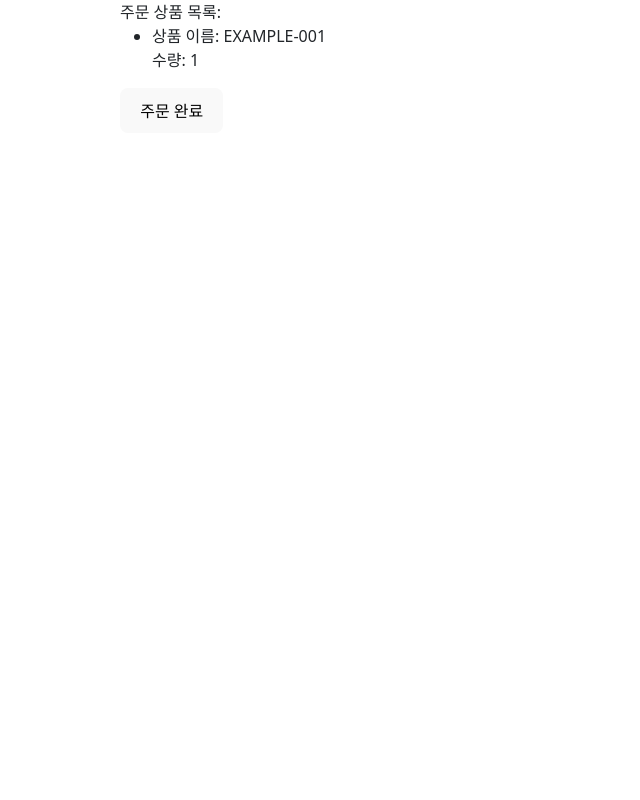
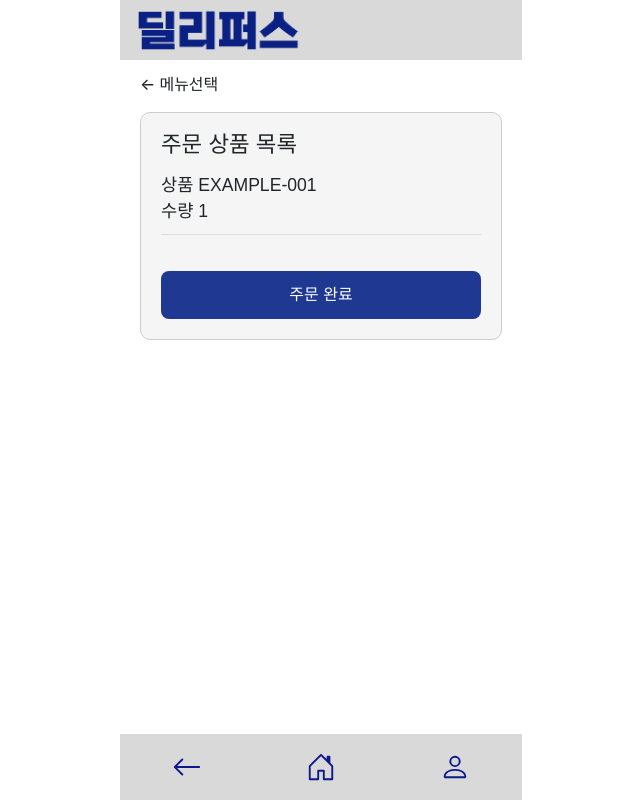
Before and after one commit to GCU-Project-Space/Front, a React (Vite) app: page /order in a window 1280 px wide. Shown: the whole page, without its empty margins (319-959 px from the left). Built offline with nearby package versions, Linux system fonts and the light colour scheme.

Commit message:
feat : 결제화면 연결, 결제화면 UI수정

```diff
--- a/package.json
+++ b/package.json
@@ -18,8 +18,8 @@
     "react-bootstrap": "^2.10.9",
     "react-bootstrap-icons": "^1.11.5",
     "react-dom": "^19.1.0",
+    "react-icons": "^5.5.0",
     "react-router-dom": "^7.6.0",
-    "react-icons": "^5.5.0",
     "styled-components": "^6.1.18",
     "uuid": "^11.1.0"
   },
--- a/src/App.jsx
+++ b/src/App.jsx
@@ -11,9 +11,9 @@ import Login from './pages/Login';
 import Register from './pages/Register';
 import RecruitmentList from './pages/RecruitmentList';
 import DeliveryLocation from './pages/DeliveryLocation';
-import FailPage from "./pages/toss/FailPage.jsx";
-import SuccessPage from "./pages/toss/SuccessPage.jsx";
-import OrderPage from "./pages/order/OrderPage.jsx";
+import FailPage from "./components/toss/FailPage.jsx";
+import SuccessPage from "./components/toss/SuccessPage.jsx";
+import OrderPage from "./pages/OrderPage.jsx";
 
 
 function App() {
--- a/src/components/OrderComponent.jsx
+++ b/src/components/OrderComponent.jsx
@@ -1,13 +1,10 @@
 import React, { useState, useEffect } from 'react';
-import { v4 as uuidv4 } from 'uuid'; // 설치 필요: npm install uuid
+import { v4 as uuidv4 } from 'uuid';
+import styled from 'styled-components';
 
-
-const OrderComponent = ({
-  initialOrderData,
-  onOrderComplete,
-}) => {
+const OrderComponent = ({ initialOrderData, onOrderComplete }) => {
   const defaultOrderData = {
-    items: [{productId: 'EXAMPLE-001', count: 1}],
+    items: [{ productId: 'EXAMPLE-001', count: 1 }],
   };
 
   const [orderData, setOrderData] = useState(
@@ -31,7 +28,7 @@ const OrderComponent = ({
     e.preventDefault();
 
     try {
-      const uniqueOrderId = `ORDER-${uuidv4()}`; // 매번 유일한 ID
+      const uniqueOrderId = `ORDER-${uuidv4()}`;
 
       const mockResponse = {
         orderId: uniqueOrderId,
@@ -47,27 +44,76 @@ const OrderComponent = ({
   };
 
   return (
-    <div className='order-container'>
-      <form onSubmit={handleSubmit}>
-        <div>
-          <label>주문 상품 목록:</label>
-          <ul>
+    <Container>
+      <Form onSubmit={handleSubmit}>
+        <Section>
+          <Label>주문 상품 목록</Label>
+          <ItemList>
             {orderData.items?.length > 0 ? (
               orderData.items.map((item, index) => (
-                <li key={index}>
-                  <div>상품 이름: {item.productId}</div>
-                  <div>수량: {item.count}</div>
-                </li>
+                <Item key={index}>
+                  <ItemText>상품   {item.productId}</ItemText>
+                  <ItemText>수량   {item.count}</ItemText>
+                </Item>
               ))
             ) : (
-              <p>선택된 상품이 없습니다.</p>
+              <ItemText>선택된 상품이 없습니다.</ItemText>
             )}
-          </ul>
-        </div>
-        <button type='submit'>주문 완료</button>
-      </form>
-    </div>
+          </ItemList>
+        </Section>
+        <SubmitButton type="submit">주문 완료</SubmitButton>
+      </Form>
+    </Container>
   );
 };
 
 export default OrderComponent;
+
+const Container = styled.div`
+  border: 1.5px solid #ccc;
+  border-radius: 10px;
+  background: #f5f5f5;
+  padding: 15px 20px 20px 20px;
+  margin-bottom: 20px;
+`;
+
+const Form = styled.form`
+  display: flex;
+  flex-direction: column;
+  gap: 20px;
+`;
+
+const Section = styled.div``;
+
+const Label = styled.label`
+  font-size: 1.4rem;
+  font-weight: bold;
+  margin-bottom: 10px;
+  display: block;
+`;
+
+const ItemList = styled.ul`
+  list-style: none;
+  padding-left: 0;
+`;
+
+const Item = styled.li`
+  margin-bottom: 10px;
+  border-bottom: 1px solid #ddd;
+  padding-bottom: 10px;
+`;
+
+const ItemText = styled.div`
+  font-size: 1.1rem;
+`;
+
+const SubmitButton = styled.button`
+  background-color: #1f3993;
+  color: white;
+  font-size: 1rem;
+  font-weight: bold;
+  padding: 12px;
+  border: none;
+  border-radius: 8px;
+  cursor: pointer;
+`;
--- a/src/components/TossCheckOutComponent.jsx
+++ b/src/components/TossCheckOutComponent.jsx
@@ -1,13 +1,12 @@
 import { loadTossPayments } from '@tosspayments/tosspayments-sdk';
 import { useEffect, useState } from 'react';
-import { v4 as uuidv4 } from 'uuid'; // 설치 필요: npm install uuid
+import { v4 as uuidv4 } from 'uuid';
+import styled from 'styled-components';
 
 export function CheckOutComponent({ orderData }) {
-  console.log('CheckOutComponent에서 받은 orderData:', orderData);
-
   const [amount, setAmount] = useState({
     currency: 'KRW',
-    value: parseInt(orderData?.data?.amount, 10) || 10000, // 문자열을 숫자로 변환
+    value: parseInt(orderData?.data?.amount, 10) || 10000,
   });
 
   const [ready, setReady] = useState(false);
@@ -30,9 +29,7 @@ export function CheckOutComponent({ orderData }) {
 
   useEffect(() => {
     async function renderPaymentWidgets() {
-      if (!widgets || !orderData) {
-        return;
-      }
+      if (!widgets || !orderData) return;
 
       await widgets.setAmount(amount);
       await Promise.all([
@@ -68,28 +65,63 @@ export function CheckOutComponent({ orderData }) {
         customerName: orderData?.data?.customerName || '김토스',
         customerMobilePhone: orderData?.data?.customerMobilePhone || '01012341234',
       });
-
-      console.log(orderData);
     } catch (error) {
       console.error(error);
     }
   };
 
   return (
-      <div className="wrapper">
-        <div className="box_section">
-          {/* 결제 UI */}
+    <Wrapper>
       <div id="payment-method" />
-          {/* 이용약관 UI */}
       <div id="agreement" />
-
-          <button className="button" disabled={!ready} onClick={handlePayment}>
+      <PayButton disabled={!ready} onClick={handlePayment}>
         결제하기
-          </button>
-        </div>
-      </div>
+      </PayButton>
+      <TossStyleFix />
+    </Wrapper>
   );
 }
 
-export default class TossCheckOut {
+// 스타일 컴포넌트
+const Wrapper = styled.div`
+  width: 100%;
+  padding: 0;
+  margin: 0;
+  box-sizing: border-box;
+  background-color: transparent;
+  border: none;
+`;
+
+const PayButton = styled.button`
+  background-color: #1f3993;
+  color: white;
+  padding: 12px 16px;
+  font-size: 1rem;
+  font-weight: bold;
+  border: none;
+  border-radius: 8px;
+  cursor: pointer;
+  width: 100%;
+  margin-top: 20px;
+`;
+
+const TossStyleFix = () => (
+  <style>
+    {`
+      #payment-method .method {
+        flex: 1 1 30% !important;
+        min-width: 140px !important;
+        max-width: 200px !important;
+        margin: 10px !important;
+        padding: 14px 10px !important;
+        box-sizing: border-box !important;
       }
+
+      @media (max-width: 480px) {
+        #payment-method .method {
+          flex: 1 1 45% !important;
+        }
+      }
+    `}
+  </style>
+);
--- a/src/pages/toss/FailPage.jsx
+++ b/src/components/toss/FailPage.jsx
@@ -1,5 +1,5 @@
 import { useSearchParams } from 'react-router-dom';
-import FixedLayout from "../../components/FixedLayout.jsx";
+import FixedLayout from "../FixedLayout.jsx";
 
 export default function FailPage() {
     const [searchParams] = useSearchParams();
--- /dev/null
+++ b/src/components/toss/SuccessPage.jsx
@@ -0,0 +1,63 @@
+import { useEffect } from 'react';
+import { useNavigate, useSearchParams } from 'react-router-dom';
+import './css/SuccessPage.css';
+import FixedLayout from "../FixedLayout.jsx";
+
+export default function SuccessPage() {
+  const navigate = useNavigate();
+  const [searchParams] = useSearchParams();
+
+  useEffect(() => {
+    // 쿼리 파라미터 값이 결제 요청할 때 보낸 데이터와 동일한지 반드시 확인하세요.
+    // 클라이언트에서 결제 금액을 조작하는 행위를 방지할 수 있습니다.
+    const requestData = {
+      orderId: searchParams.get('orderId'),
+      amount: searchParams.get('amount'),
+      paymentKey: searchParams.get('paymentKey'),
+    };
+
+    console.log(requestData);
+
+    async function confirm() {
+      const response = await fetch(
+        'http://34.127.7.212:8101/v1/payments/confirm',
+        {
+          method: 'POST',
+          headers: {
+            'Content-Type': 'application/json',
+          },
+          body: JSON.stringify(requestData),
+        }
+      );
+
+      const json = await response.json();
+      console.log('결과임' + json);
+      if (!response.ok) {
+        // 결제 실패 비즈니스 로직을 구현하세요.
+        navigate(`/fail?message=${json.message}&code=${json.code}`);
+        return;
+      }
+
+      // 결제 성공 비즈니스 로직을 구현하세요.
+    }
+
+    confirm();
+  }, []);
+
+  return (
+      <FixedLayout>
+        <div className='result wrapper'>
+          <div className='box_section'>
+            <h2>결제 성공</h2>
+            <p>
+              주문번호: <span>{searchParams.get('orderId')}</span>
+            </p>
+            <p>
+              결제 금액:{' '}
+              <span>{Number(searchParams.get('amount')).toLocaleString()}원</span>
+            </p>
+          </div>
+        </div>
+      </FixedLayout>
+  );
+}
--- a/src/pages/MenuOptionSelect.jsx
+++ b/src/pages/MenuOptionSelect.jsx
@@ -12,6 +12,21 @@ const MenuOptionSelect = () => {
   const navigate = useNavigate();
   const location = useLocation();
   const menuName = location.state?.menuName || "메뉴 이름 없음";
+
+  // 예시용 하드코딩된 주문 데이터 (실제론 선택한 옵션 반영해야 함)
+  const orderData = {
+    menuName: menuName,
+    basePrice: 5000,
+    options: [
+      { name: "뿌링뿌링소스 추가", price: 2500, selected: true },
+      { name: "치킨무", price: 1000, selected: false }
+    ],
+    directCheckout: false  // order페이지 연결
+  };
+
+  const handleCartClick = () => {
+    navigate("/order", { state: { orderData } });
+  };
 
   return (
     <AppWrapper>
@@ -49,7 +64,7 @@ const MenuOptionSelect = () => {
 
         <BottomWrapper>
           <AddButton>5,000원 담기</AddButton>
-          <CartIcon />
+          <CartIcon onClick={handleCartClick} style={{ cursor: "pointer" }} />
         </BottomWrapper>
 
         <BottomNav />
--- /dev/null
+++ b/src/pages/OrderPage.jsx
@@ -0,0 +1,73 @@
+import React, { useState, useEffect } from 'react';
+import { useLocation, useNavigate } from 'react-router-dom';
+import OrderComponent from '../components/OrderComponent.jsx';
+import { CheckOutComponent } from '../components/TossCheckOutComponent.jsx';
+import FixedLayout from "../components/FixedLayout.jsx";
+import Header from "../components/Header.jsx";
+import BottomNav from "../components/BottomNav.jsx";
+import styled from 'styled-components';
+
+const OrderPage = () => {
+  const location = useLocation();
+  const navigate = useNavigate();
+
+  // fallback 데이터: state 없이 진입 시 테스트용
+  const fallbackData = {
+    menuName: "테스트 메뉴",
+    basePrice: 5000,
+    options: [],
+    directCheckout: false,
+  };
+
+  const initialOrderData = location.state?.orderData || fallbackData;
+  const [orderCompleteData, setOrderCompleteData] = useState(null);
+
+  useEffect(() => {
+    if (initialOrderData && initialOrderData.directCheckout) {
+      console.log('바로 결제 데이터:', initialOrderData);
+      setOrderCompleteData(initialOrderData);
+    }
+  }, [initialOrderData]);
+
+  const handleOrderComplete = (orderData) => {
+    setOrderCompleteData(orderData);
+    console.log('주문 완료 데이터:', orderData);
+  };
+
+  return (
+    <FixedLayout>
+      <Header title="주문하기" />
+      <BackButton onClick={() => navigate(-1)}>← 메뉴선택</BackButton>
+
+      <MainContent>
+        {!orderCompleteData ? (
+          <OrderComponent
+            initialOrderData={{ ...initialOrderData }}
+            onOrderComplete={handleOrderComplete}
+          />
+        ) : (
+          <CheckOutComponent orderData={orderCompleteData} />
+        )}
+      </MainContent>
+
+      <BottomNav />
+    </FixedLayout>
+  );
+};
+
+export default OrderPage;
+
+const MainContent = styled.main`
+  flex: 1;
+  padding: 0 20px;
+  overflow-y: auto;
+  font-family: 'Pretendard', sans-serif;
+  margin-top: 16px;
+`;
+
+const BackButton = styled.div`
+  padding: 12px 20px 0px;
+  font-size: 16px;
+  font-weight: 500;
+  cursor: pointer;
+`;
--- a/src/pages/toss/SuccessPage.jsx
+++ b/src/pages/SuccessPage.jsx
@@ -1,7 +1,7 @@
 import { useEffect } from 'react';
 import { useNavigate, useSearchParams } from 'react-router-dom';
 import './css/SuccessPage.css';
-import FixedLayout from "../../components/FixedLayout.jsx";
+import FixedLayout from "../FixedLayout.jsx";
 
 export default function SuccessPage() {
   const navigate = useNavigate();
--- a/src/pages/order/OrderPage.jsx
+++ /dev/null
@@ -1,43 +0,0 @@
-import React, { useState, useEffect } from 'react';
-import { useLocation } from 'react-router-dom';
-import OrderComponent from '../../components/OrderComponent';
-import { CheckOutComponent } from '../../components/TossCheckOutComponent';
-import FixedLayout from "../../components/FixedLayout.jsx";
-
-const OrderPage = () => {
-  const location = useLocation();
-  const initialOrderData = location.state?.orderData || null;
-
-  const [orderCompleteData, setOrderCompleteData] = useState(null);
-
-  useEffect(() => {
-    if (initialOrderData && initialOrderData.directCheckout) {
-      console.log('바로 결제 데이터:', initialOrderData);
-      setOrderCompleteData(initialOrderData);
-    }
-  }, [initialOrderData]);
-
-  const handleOrderComplete = (orderData) => {
-    setOrderCompleteData(orderData);
-    console.log('주문 완료 데이터:', orderData);
-  };
-
-  return (
-      <FixedLayout>
-        <div>
-          {!orderCompleteData ? (
-              <div>
-                <OrderComponent
-                    initialOrderData={{...initialOrderData}}
-                    onOrderComplete={handleOrderComplete}
-                />
-              </div>
-          ) : (
-              <CheckOutComponent orderData={orderCompleteData}/>
-          )}
-        </div>
-      </FixedLayout>
-  );
-};
-
-export default OrderPage;
```
Also changed, not shown: src/pages/MenuSelect.jsx (+17 -1 lines), src/components/toss/css/SuccessPage.css (renamed from src/pages/toss/css/SuccessPage.css), 1 other file (tests, documents, lock files or other folders). Lines whose indentation alone changed are shown as unchanged.
